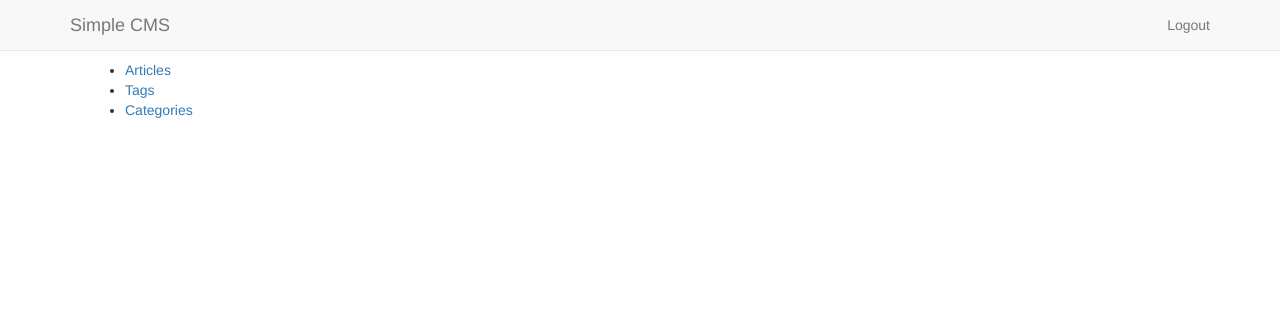
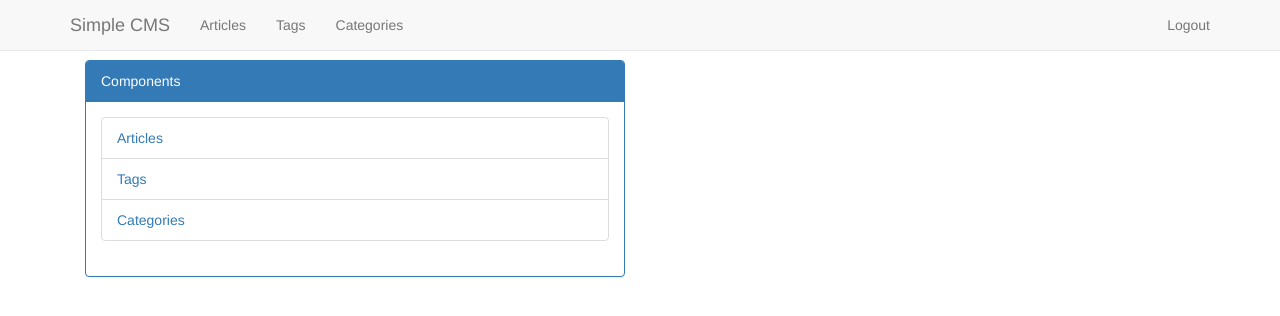
Before and after one commit to ntuckovic/simple_cms, a Django app: page /authoring/dashboard in a window 1280 px wide. Shown: the top 316 px of the page. Run offline with Django 3.2, Linux system fonts and the light colour scheme; the visitor is signed in with stand-in values (Sample User, id 1); some libraries are stand-ins or nearby versions.

Commit message:
authoring navigation

```diff
--- a/authoring/templates/authoring/dashboard.html
+++ b/authoring/templates/authoring/dashboard.html
@@ -3,6 +3,10 @@
 {% block header_left %}
     <a class="navbar-brand" href="{% url 'authoring:dashboard' %}">Simple CMS</a>
 {% endblock header_left %}
+
+{% block navigation_menu %}
+    {% include 'navigation_menu.html' with menu_items=menu_items active_menu_name=active_menu_name %}
+{% endblock navigation_menu %}
 
 {% block header_right %}
     <ul class="nav navbar-nav navbar-right">
@@ -13,24 +17,21 @@
 {% block main_content %}
     <div class="col-md-12">
         <div class="row">
-            <div class="col-md-12">
-                <ul>
-                    <li>
-                        <a href="{% url 'authoring:articles_list' page=1 %}">
-                            Articles
-                        </a>
-                    </li>
-                    <li>
-                        <a href="{% url 'authoring:tags_list' page=1 %}">
-                            Tags
-                        </a>
-                    </li>
-                    <li>
-                        <a href="{% url 'authoring:categories_list' page=1 %}">
-                            Categories
-                        </a>
-                    </li>
-                </ul>
+            <div class="col-md-6">
+                <div class="panel panel-primary">
+                    <div class="panel-heading">Components</div>
+                    <div class="panel-body">
+                        <ul class="list-group">
+                            {% for item in menu_items %}
+                                <li class="list-group-item">
+                                    <a href='{% url item.url_key 1 %}'>
+                                        {{ item.name }}
+                                    </a>
+                                </li>
+                            {% endfor %}
+                        </ul>
+                    </div>
+                </div>
             </div>
         </div>
     </div>
--- a/authoring/views.py
+++ b/authoring/views.py
@@ -1,6 +1,8 @@
 # -*- coding: utf-8 -*-
 
 from __future__ import unicode_literals
+
+from django.conf import settings
 
 from django.contrib.auth.mixins import LoginRequiredMixin, UserPassesTestMixin
 from django.core.urlresolvers import reverse
@@ -10,7 +12,8 @@ from django.views.generic import ListView, \
 from django.views.generic.edit import UpdateView
 
 from content.models import Article, Tag, Category
-from simple_cms.mixins.views import LoginViewMixin, LogoutViewMixin
+from simple_cms.mixins.views import LoginViewMixin, LogoutViewMixin,\
+    MenuMixin, ActiveItemMixin
 
 
 class LoginView(LoginViewMixin):
@@ -27,8 +30,12 @@ class AuthoringUserPassesTestMixin(UserPassesTestMixin):
 
 
 class AutoringLoginRequiredMixin(
-        AuthoringUserPassesTestMixin, LoginRequiredMixin):
+        AuthoringUserPassesTestMixin,
+        MenuMixin, ActiveItemMixin, LoginRequiredMixin):
     login_url = '/authoring/login/'
+
+    def get_menu_settings(self):
+        return getattr(settings, 'AUTHORING').get('MENU_ITEMS')
 
 
 class DashboardView(AutoringLoginRequiredMixin, TemplateView):
@@ -39,21 +46,23 @@ class ArticlesListView(AutoringLoginRequiredMixin, ListView):
     template_name = 'authoring/articles_list.html'
     model = Article
     paginate_by = 20
+    active_menu_name = 'Articles'
 
 
-class AuthorDetailMixin(AutoringLoginRequiredMixin):
+class ArticleDetailMixin(AutoringLoginRequiredMixin):
     fields = ['title', 'content', 'published', 'category', 'tags']
     model = Article
+    active_menu_name = 'Articles'
 
     def get_success_url(self):
         return reverse('authoring:articles_list', args=[1])
 
 
-class ArticleUpdateView(AuthorDetailMixin, UpdateView):
+class ArticleUpdateView(ArticleDetailMixin, UpdateView):
     template_name = 'authoring/article_detail.html'
 
 
-class ArticleCreateView(AuthorDetailMixin, CreateView):
+class ArticleCreateView(ArticleDetailMixin, CreateView):
     template_name = 'authoring/article_detail_new.html'
 
     def form_valid(self, form):
@@ -66,17 +75,20 @@ class ArticleDeleteView(AutoringLoginRequiredMixin, DeleteView):
     template_name = 'authoring/article_confirm_delete.html'
     success_url = '/authoring/articles/1/'
     model = Article
+    active_menu_name = 'Articles'
 
 
 class TagsListView(AutoringLoginRequiredMixin, ListView):
     template_name = 'authoring/tags_list.html'
     model = Tag
     paginate_by = 20
+    active_menu_name = 'Tags'
 
 
 class TagsDetailMixin(AutoringLoginRequiredMixin):
     fields = ['title', 'is_active']
     model = Tag
+    active_menu_name = 'Tags'
 
     def get_success_url(self):
         return reverse('authoring:tags_list', args=[1])
@@ -94,17 +106,20 @@ class TagsDeleteView(AutoringLoginRequiredMixin, DeleteView):
     template_name = 'authoring/tags_confirm_delete.html'
     success_url = '/authoring/tags/1/'
     model = Tag
+    active_menu_name = 'Tags'
 
 
 class CategoryListView(AutoringLoginRequiredMixin, ListView):
     template_name = 'authoring/category_list.html'
     model = Category
     paginate_by = 20
+    active_menu_name = 'Categories'
 
 
 class CategoryDetailMixin(AutoringLoginRequiredMixin):
     fields = ['title', 'parent']
     model = Category
+    active_menu_name = 'Categories'
 
     def get_success_url(self):
         return reverse('authoring:categories_list', args=[1])
@@ -122,3 +137,4 @@ class CategoryDeleteView(AutoringLoginRequiredMixin, DeleteView):
     template_name = 'authoring/category_confirm_delete.html'
     success_url = '/authoring/category/1/'
     model = Category
+    active_menu_name = 'Categories'
--- a/simple_cms/mixins/views.py
+++ b/simple_cms/mixins/views.py
@@ -52,3 +52,32 @@ class LogoutViewMixin(RedirectView):
         auth_logout(request)
 
         return super(LogoutViewMixin, self).get(request, *args, **kwargs)
+
+
+class MenuMixin(object):
+    def get_context_data(self, **kwargs):
+        context_data = super(MenuMixin, self).get_context_data(
+            **kwargs
+        )
+        context_data['menu_items'] = self.get_menu_settings()
+
+        return context_data
+
+    def get_menu_settings(self):
+        '''
+        override this method and return menu dict
+        '''
+
+        return []
+
+
+class ActiveItemMixin(object):
+    active_menu_name = None
+
+    def get_context_data(self, **kwargs):
+        context_data = super(ActiveItemMixin, self).get_context_data(
+            **kwargs
+        )
+        context_data['active_menu_name'] = self.active_menu_name
+
+        return context_data
--- a/templates/master.html
+++ b/templates/master.html
@@ -21,26 +21,14 @@
             <nav class="navbar navbar-fixed-top navbar-default">
                 <div class="container">
                     <div class="navbar-header">
-                        {% comment %}
-                        <button type="button" class="navbar-toggle collapsed" data-toggle="collapse" data-target="#navbar" aria-expanded="false" aria-controls="navbar">
-                            <span class="sr-only">Toggle navigation</span>
-                            <span class="icon-bar"></span>
-                            <span class="icon-bar"></span>
-                            <span class="icon-bar"></span>
-                        </button>
-                        {% endcomment %}
                         {% block header_left %}
                             <a class="navbar-brand" href="#">Simple CMS</a>
                         {% endblock header_left %}
                     </div>
                     <div id="navbar" class="collapse navbar-collapse">
-                        {% comment %}
-                        <ul class="nav navbar-nav">
-                            <li class="active"><a href="#">Home</a></li>
-                            <li><a href="#about">About</a></li>
-                            <li><a href="#contact">Contact</a></li>
-                        </ul>
-                        {% endcomment %}
+                        {% block navigation_menu %}
+
+                        {% endblock navigation_menu %}
                         {% block header_right %}
                         {% endblock header_right %}
                     </div><!--/.nav-collapse -->
--- /dev/null
+++ b/templates/navigation_menu.html
@@ -0,0 +1,7 @@
+<ul class="nav navbar-nav">
+    {% for item in menu_items %}
+    <li {% if item.name == active_menu_name %}class="active"{% endif %}>
+        <a href="{% url item.url_key 1 %}">{{ item.name }}</a>
+    </li>
+    {% endfor %}
+</ul>
```
Also changed, not shown: simple_cms/settings.py (+17 -0 lines).
